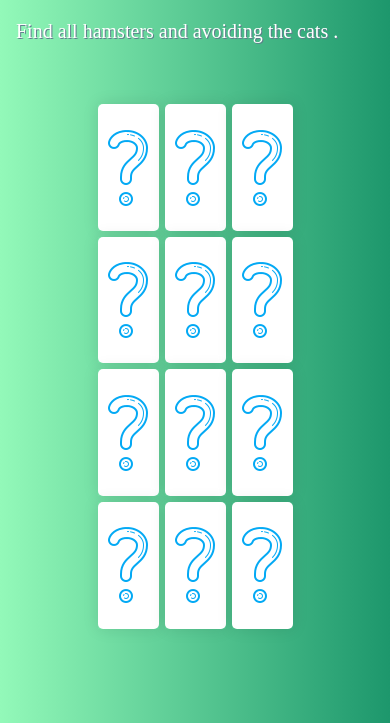
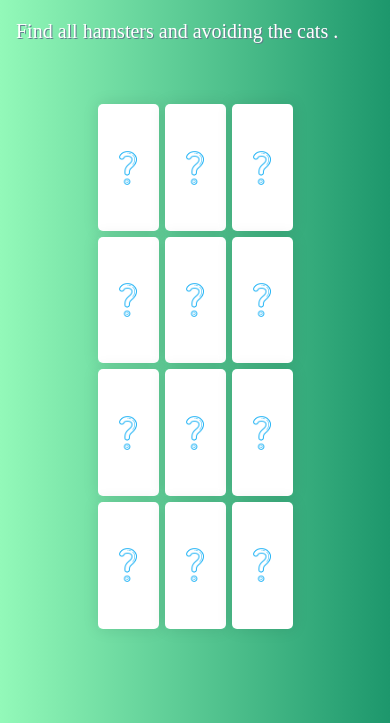
Before and after one commit to TsolosT/Mineswiper, a plain HTML site: page index.html in a window 390 px wide. Shown: the part 121-844 px from the top of the page. Drawn offline with nearby package versions, Linux system fonts and the light colour scheme; a web font is replaced by a local one.

Commit message:
minor update

```diff
--- a/assets/css/style.css
+++ b/assets/css/style.css
@@ -103,6 +103,12 @@ img{
   -ms-user-select: none;      /* IE 10+ */
   user-select: none;
 }
+@media screen and (max-width:600px)
+{
+    img{
+            width: 44px;
+    }
+}
 .hide{
     display:none;
 }
--- a/assets/js/main.js
+++ b/assets/js/main.js
@@ -94,6 +94,7 @@ function addValues(cards,positions,class_name,img_src)
 //reset game
 function reset()
 {
+    fhamster=0
     //remove flipped, cat/hamster,card--deactived class
     cards.forEach(card=>{
         card.children[0].lastElementChild.classList.remove("flipped");
```
